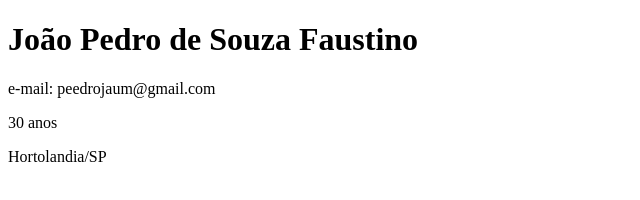
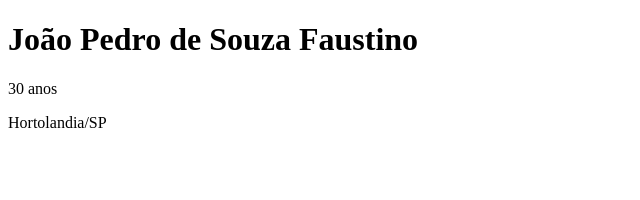
Before and after one commit to pdrofaustino/trabalho-final, a plain HTML site: page pedro.html in a window 1280 px wide. Shown: the whole page, without its empty margins (0-640 px from the left). Drawn offline with Linux system fonts and the light colour scheme.

Commit message:
sexto commit

```diff
--- a/pedro.html
+++ b/pedro.html
@@ -8,7 +8,6 @@
 <body>
     <h1>João Pedro de Souza Faustino</h1>
 
-    <p>e-mail: peedrojaum@gmail.com</p>
     <p>30 anos</p>
     <p>Hortolandia/SP</p>
 
```
Also changed, not shown: 1 other file.
